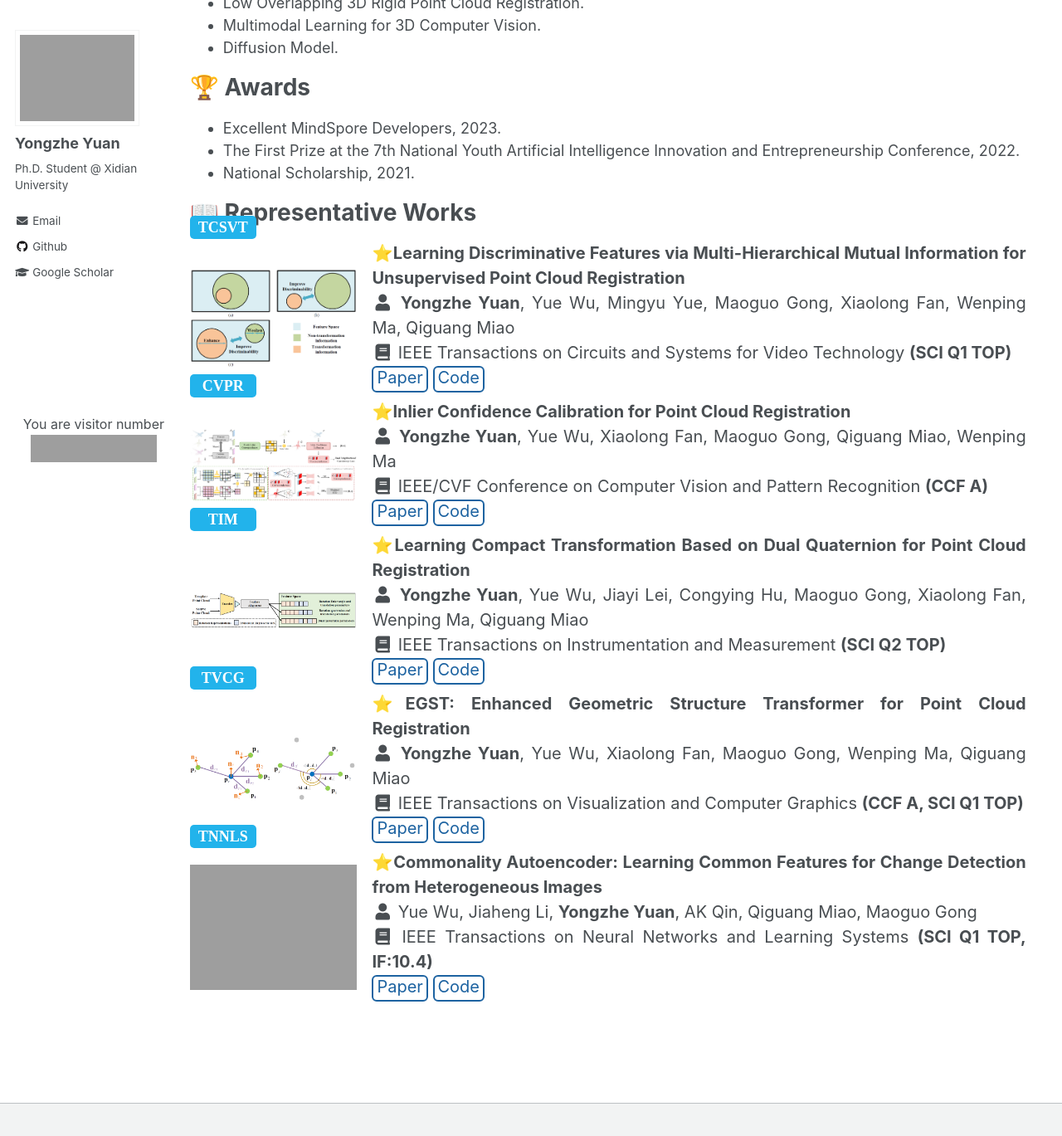
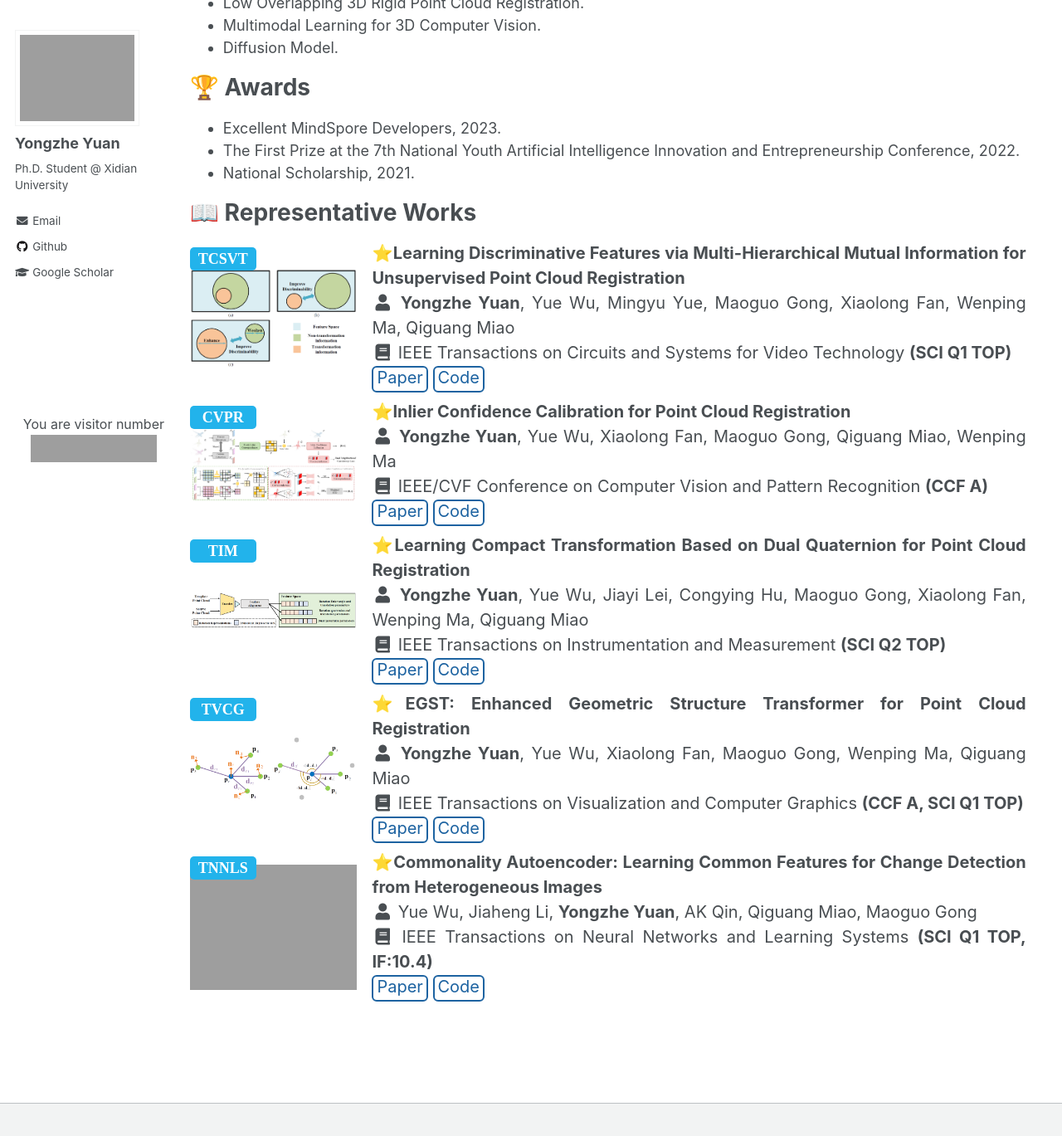
Before and after one commit to YYZMARS/YYZMARS.github.io, a Jekyll site: the page built from _pages/home.md, in a window 1280 px wide and 1400 px high, scrolled down 407 px. Shown: the top 1369 px of the window at 83% size. Built offline with Jekyll 4.4.1, drawn with Linux system fonts in a browser that asks for light colours; a script that is not in the unit is left out; grey boxes are pictures that could not be loaded.

Commit message:
Update publications.css

```diff
--- a/assets/css/publications.css
+++ b/assets/css/publications.css
@@ -3,7 +3,7 @@
 }
 .label{
     position: absolute;
-    bottom: 74%;
+    bottom: -38px;
     left: 0;
     width: 80px;
     height: auto;
```
